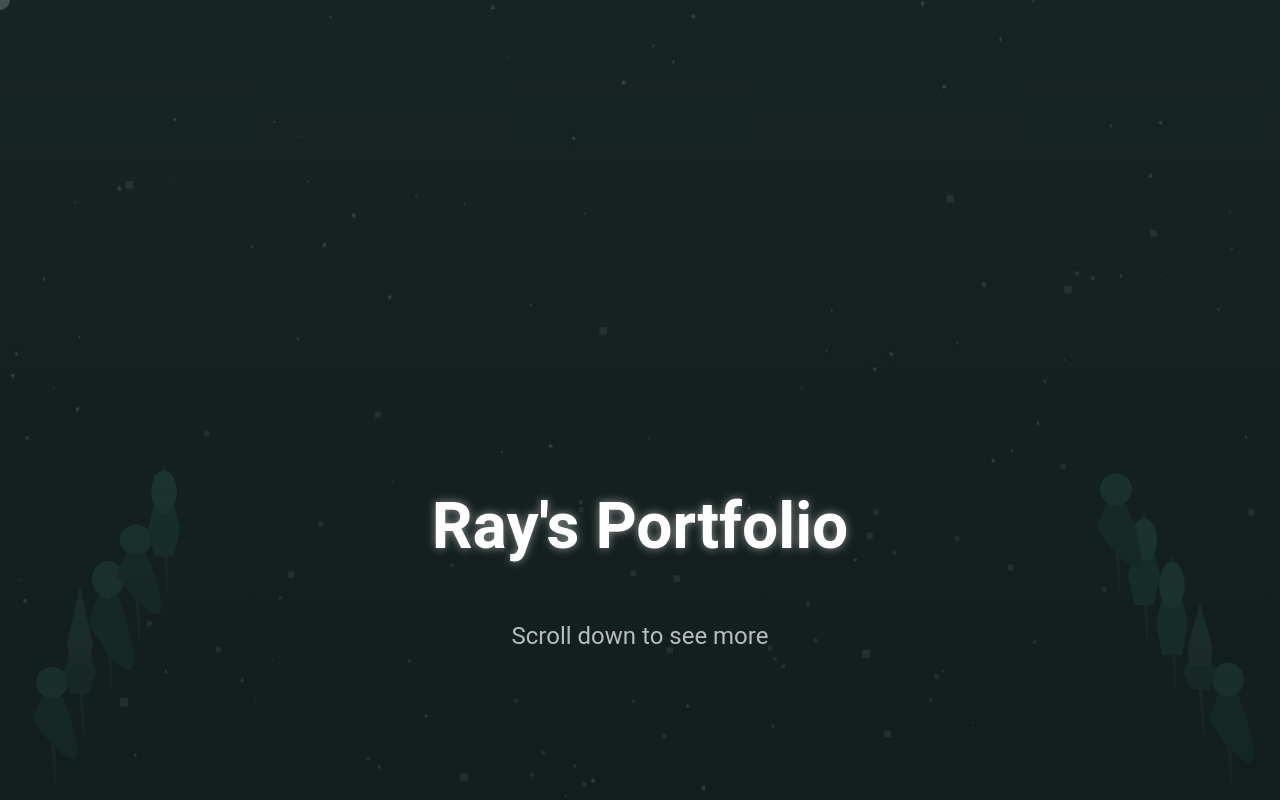
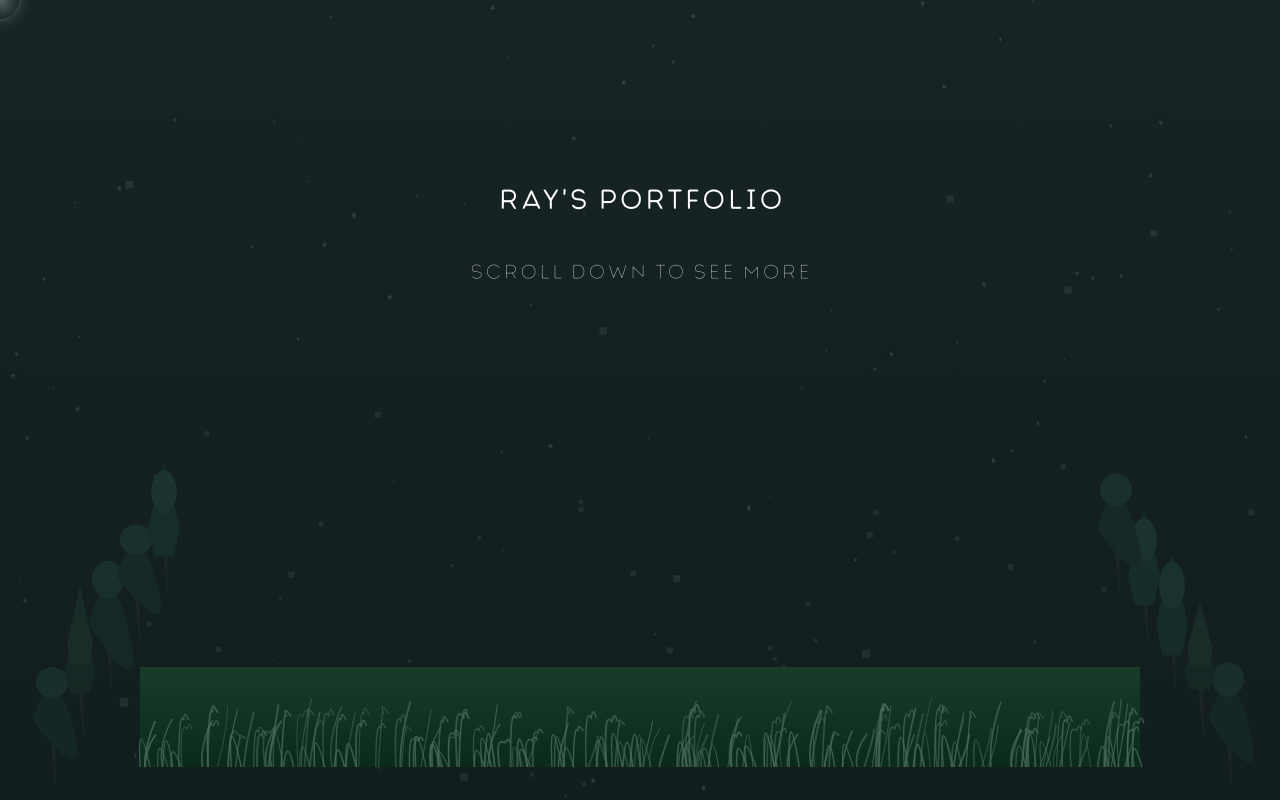
Before and after one commit to Mmach1ne/Portfolio-Website, a React (Vite) app: page / in a window 1280 px wide. Shown: the top 800 px of the page. Built offline with nearby package versions, Linux system fonts and the light colour scheme.

Commit message:
font updated, better cursor, parralax

```diff
--- a/src/App.css
+++ b/src/App.css
@@ -1,3 +1,9 @@
+@font-face {
+  font-family: 'Intro Rust Line';
+  src: url('../public/fonts/IntroRust-Line.otf') format('woff2'),
+       url('../public/fonts/IntroRust-Line.otf') format('woff');
+}
+
 .portfolio-container {
   position: relative;
   min-height: 100vh;
@@ -17,14 +23,22 @@
   z-index: 2;
 }
 
-.title {
-  font-size: 4rem;
-  font-weight: 700;
-  text-shadow: 0 0 10px rgba(255, 255, 255, 0.5);
+.title-section {
+  height: 100vh;
+  display: flex;
+  flex-direction: column;
+  justify-content: flex-start; /* Changed from center */
+  padding-top: 15vh; /* Added */
+  align-items: center;
+  text-align: center;
+  position: relative;
+  font-family: 'Intro Rust Line', sans-serif;
+  z-index: 2;
 }
 
 .subtitle {
   font-size: 1.5rem;
+  font-family: 'Intro Rust Line', sans-serif;
   margin-top: 1rem;
   opacity: 0.7;
 }
@@ -72,10 +86,12 @@
 /* Grass SVG container */
 .grass {
   position: fixed;
-  bottom: 0;
+  top: 40%;  /* Start higher on screen */
+  left: 0;
   width: 100%;
-  height: 100px;
-  z-index: 1;
+  height: 300px;
+  z-index: 9;
+  pointer-events: none;
 }
 
 /* Forest SVG containers */
@@ -114,17 +130,53 @@
 
 .custom-cursor {
   position: fixed;
-  width: 20px;
-  height: 20px;
-  background: rgba(255, 255, 255, 0.2);
+  width: 40px;
+  height: 40px;
+  background: radial-gradient(circle,
+    rgba(255,255,255,0.3) 0%,
+    rgba(255,255,255,0) 70%
+  );
+  border: 1px solid rgba(255,255,255,0.2);
   border-radius: 50%;
   pointer-events: none;
+  transition:
+    transform 0.15s cubic-bezier(0.175, 0.885, 0.32, 1.275),
+    opacity 0.1s ease;
+  backdrop-filter: blur(4px) brightness(1.2);
+  opacity: 0.9;
+  transform: translate(-50%, -50%) scale(1);
+  animation: cursorPulse 1.5s infinite;
+  mix-blend-mode: screen;
+  box-shadow: 0 0 15px rgba(255,255,255,0.2);
+  z-index: 10000;
   left: 0;
-  top: 0;
-  transform: translate(-50%, -50%);
-  transition: transform 0.1s ease-out;
-  z-index: 1000;
-  contain: strict;
+  top: 0; /* Initial position set in CSS */
+}
+
+@keyframes cursorPulse {
+  0%, 100% { transform: translate(-50%, -50%) scale(0.95); }
+  50% { transform: translate(-50%, -50%) scale(1.2); }
+}
+
+.custom-cursor::before {
+  content: '';
+  position: absolute;
+  width: 100%;
+  height: 100%;
+  border-radius: 50%;
+  background: rgba(255,255,255,0.1);
+  animation: ripple 2s infinite;
+}
+
+@keyframes ripple {
+  0% {
+    transform: scale(1);
+    opacity: 0.4;
+  }
+  100% {
+    transform: scale(1.5);
+    opacity: 0;
+  }
 }
 
 .forest-left, .forest-right {
--- a/src/components/Portfolio.jsx
+++ b/src/components/Portfolio.jsx
@@ -8,20 +8,25 @@ import ForestSVG from './ForestSVG';
 const Portfolio = () => {
   const cursorReference = useRef(null);
   const { scrollY } = useScroll();
+
+  // Grass transform: starts at 0 (bottom) and moves up slightly with scroll
+  const grassY = useTransform(scrollY, [0, 500], [-300, -800]); // Starts higher and moves faster
   const fogOpacity = useTransform(scrollY, [0, 500], [0.8, 0]);
+  const forestLeftY = useTransform(scrollY, [0, 1000], [0, -150]);
+  const forestRightY = useTransform(scrollY, [0, 1000], [0, -150]);
+
+
+  const cursorY = useTransform(scrollY, [0, 1000], [0, 500]);
 
 useEffect(() => {
-    const updateCursorPosition = (event) => {
-      requestAnimationFrame(() => {
+  const updateCursorPosition = (e) => {
     if (cursorReference.current) {
-          cursorReference.current.style.transform = `translate(${event.clientX}px, ${event.clientY}px)`;
+      cursorReference.current.style.left = `${e.clientX}px`;
+      cursorReference.current.style.top = `${e.clientY}px`;
     }
-      });
   };
   window.addEventListener('mousemove', updateCursorPosition);
-    return () => {
-      window.removeEventListener('mousemove', updateCursorPosition);
-    };
+  return () => window.removeEventListener('mousemove', updateCursorPosition);
 }, []);
 
   const projectPlaceholders = [
@@ -35,11 +40,21 @@ const Portfolio = () => {
     <div className="portfolio-container">
       <CanvasBackground />
       <StarsSVG />
+      <motion.div style={{ y: forestLeftY }}>
+        <ForestSVG side="left" />
+      </motion.div>
+      <motion.div style={{ y: forestRightY }}>
+        <ForestSVG side="right" />
+      </motion.div>
+      <motion.div style={{ y: grassY, position: 'fixed', top: '60%', width: '100%', zIndex: 10 }}>
+        <GrassSVG />
+      </motion.div>
       <motion.div className="fog-layer" style={{ opacity: fogOpacity }} />
-      <GrassSVG />
-      <ForestSVG side="left" />
-      <ForestSVG side="right" />
-      <div className="custom-cursor" ref={cursorReference} />
+      <div
+        className="custom-cursor"
+        ref={cursorReference}
+        style={{ y: cursorY }} here for scroll-based movement
+      />
       <div className="title-section">
         <h1 className="title">Ray's Portfolio</h1>
         <p className="subtitle">Scroll down to see more</p>
```
Lines whose indentation alone changed are shown as unchanged.
